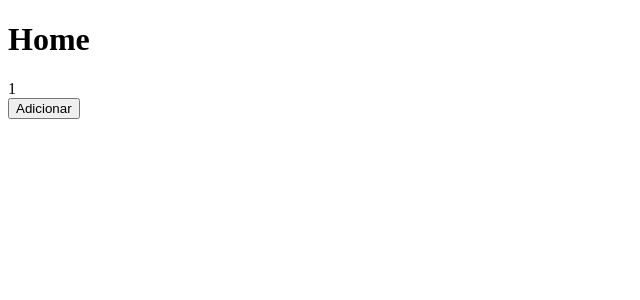
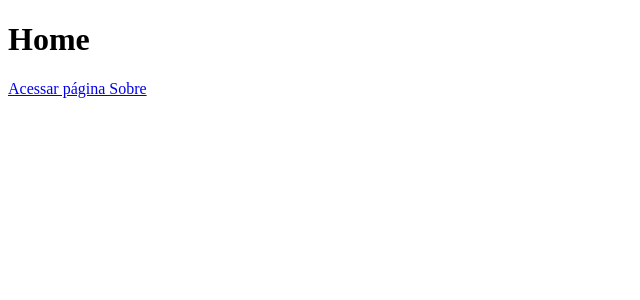
Before and after one commit to yale1995/ideia-unica, a Next.js app: page / in a window 1280 px wide. Shown: the top 300 px of the page, without its empty margins (0-640 px from the left). Built offline with nearby package versions, Linux system fonts and the light colour scheme.

Commit message:
teste de Link

```diff
--- a/pages/index.js
+++ b/pages/index.js
@@ -1,26 +1,13 @@
-import { useState } from 'react'
+import Link from 'next/link'
 
 function Home() {
 
     return (<div>
         <h1>Home</h1>
-        <Contador/>
+        <Link href='/sobre'>
+        <a>Acessar página Sobre</a>
+        </Link>
     </div>)
 }
 
-function Contador() {
-    const [contador, setContador] = useState(1)
-
-    function adicionarContador() {
-        setContador(contador + 1)
-    }
-
-    return (
-        <div>
-            <div>{contador}</div>
-            <button onClick={adicionarContador}>Adicionar</button>
-        </div>
-    )
-}
-
 export default Home
```
Also changed, not shown: pages/sobre.js (added, +12 -0 lines).
